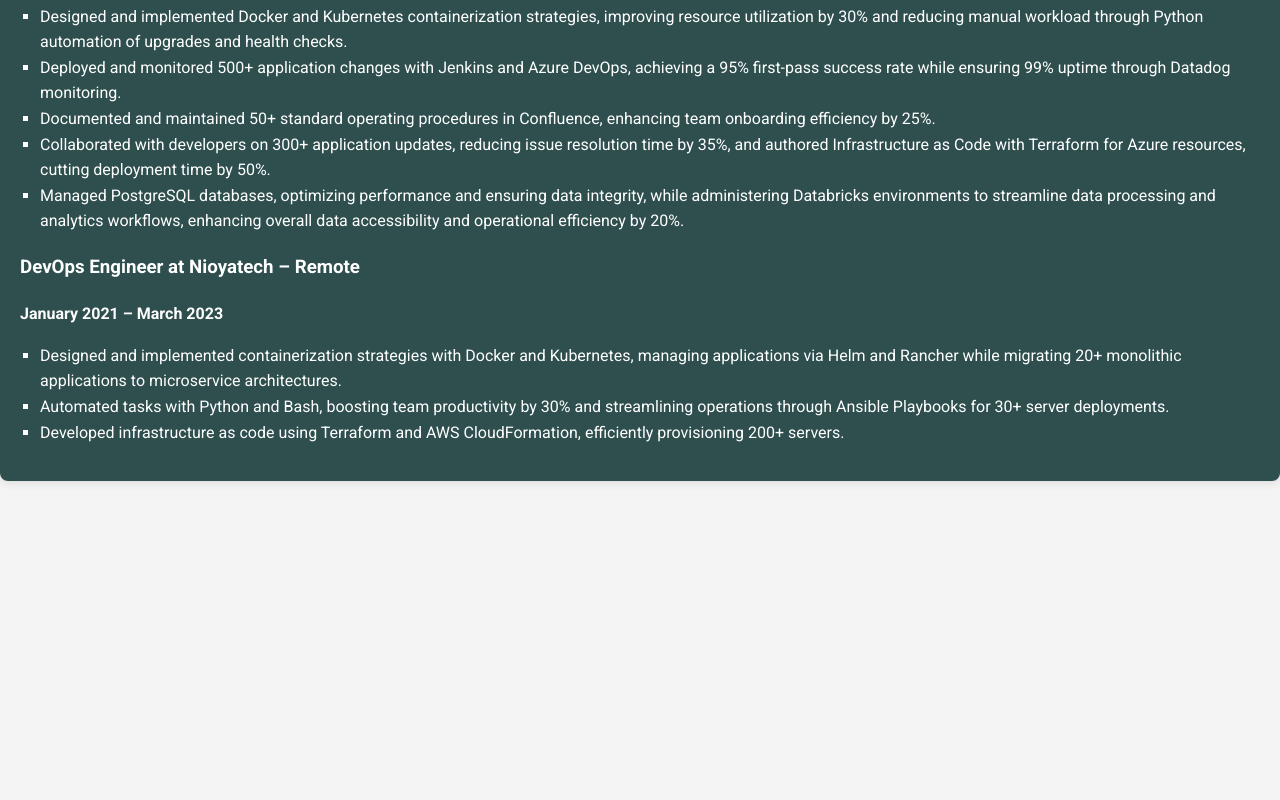
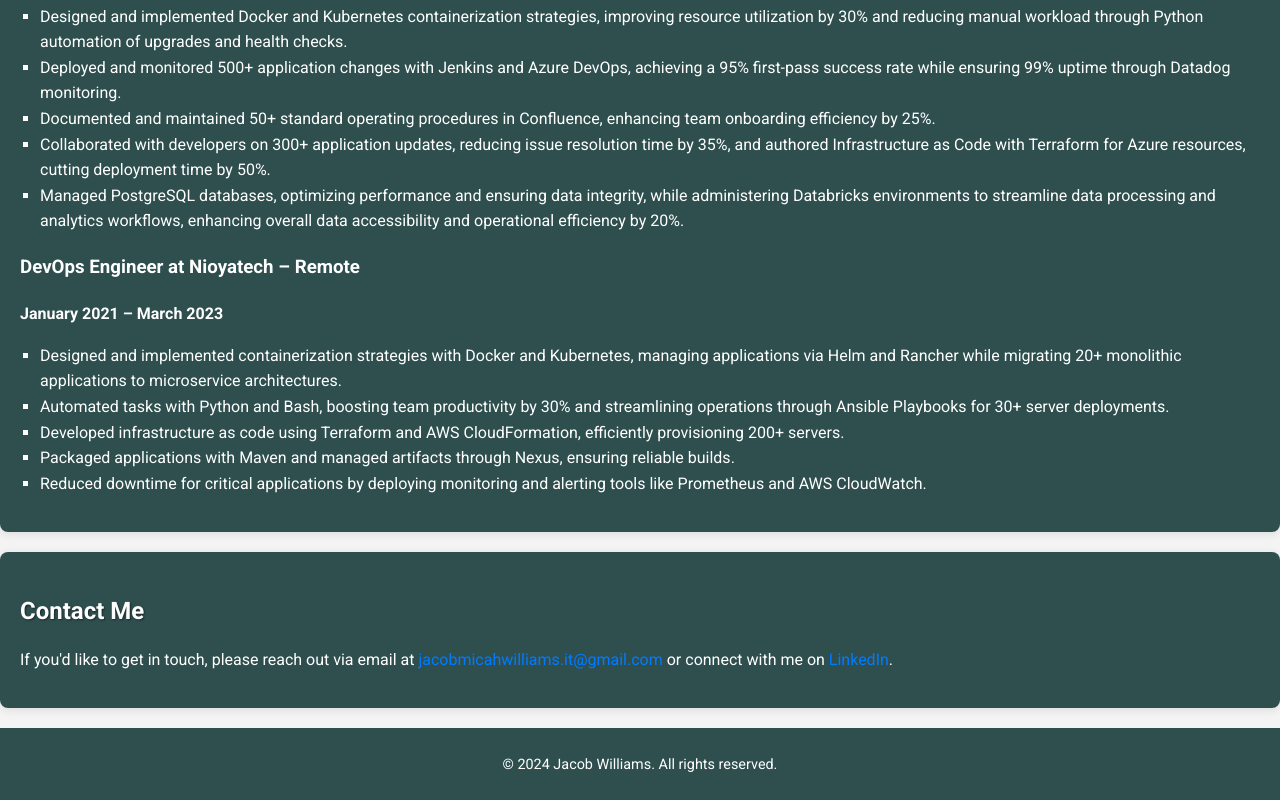
Before and after one commit to jacobwilliams-it/website, a plain HTML site: page index.html in a window 1280 px wide. Shown: the part 1256-2056 px from the top of the page. Before the commit the page ends 1757 px from the top, so only its background shows below. Drawn offline with Linux system fonts and the light colour scheme.

Commit message:
added contact

```diff
--- a/index.html
+++ b/index.html
@@ -192,3 +192,19 @@
         <li>Designed and implemented containerization strategies with Docker and Kubernetes, managing applications via Helm and Rancher while migrating 20+ monolithic applications to microservice architectures.</li>
         <li>Automated tasks with Python and Bash, boosting team productivity by 30% and streamlining operations through Ansible Playbooks for 30+ server deployments.</li>
         <li>Developed infrastructure as code using Terraform and AWS CloudFormation, efficiently provisioning 200+ servers.</li>
+        <li>Packaged applications with Maven and managed artifacts through Nexus, ensuring reliable builds.</li>
+        <li>Reduced downtime for critical applications by deploying monitoring and alerting tools like Prometheus and AWS CloudWatch.</li>
+    </ul>
+</section>
+
+<section id="contact">
+    <h2>Contact Me</h2>
+    <p>If you'd like to get in touch, please reach out via email at <a href="mailto:jacobmicahwilliams.it@gmail.com">jacobmicahwilliams.it@gmail.com</a> or connect with me on <a href="https://www.linkedin.com/in/jamwill/">LinkedIn</a>.</p>
+</section>
+
+<footer>
+    <p>&copy; 2024 Jacob Williams. All rights reserved.</p>
+</footer>
+
+</body>
+</html>
```
